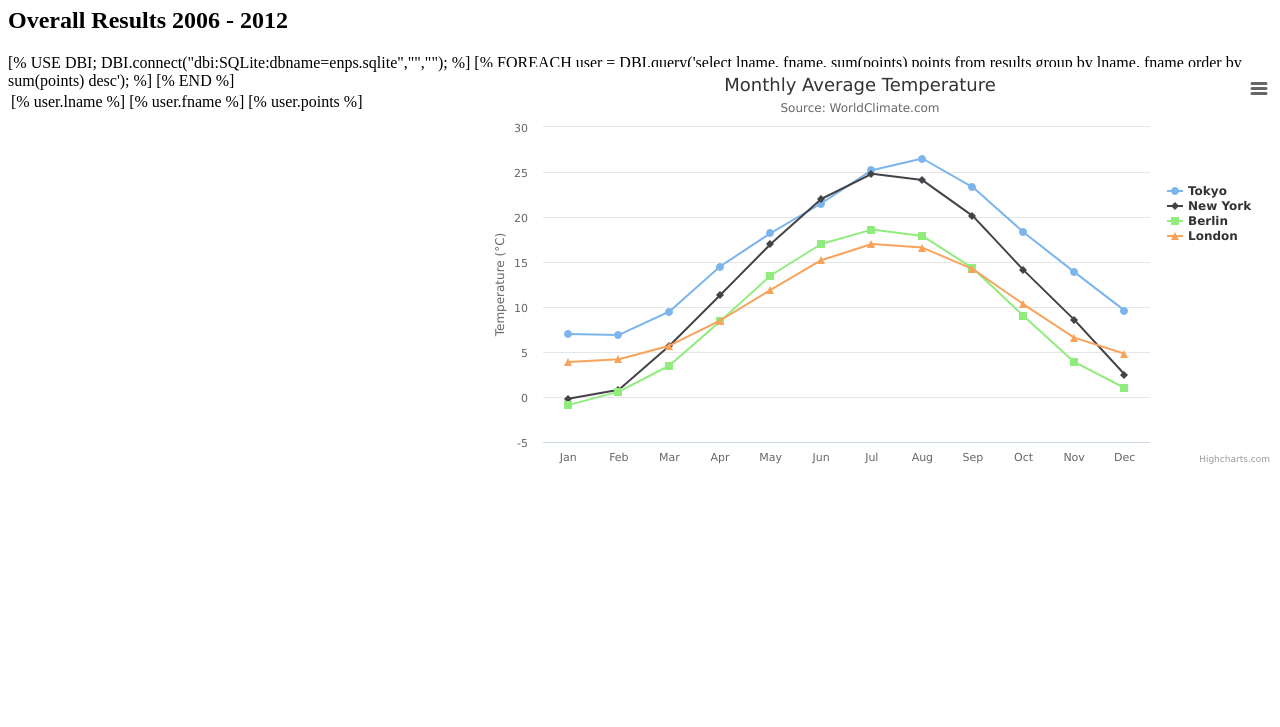
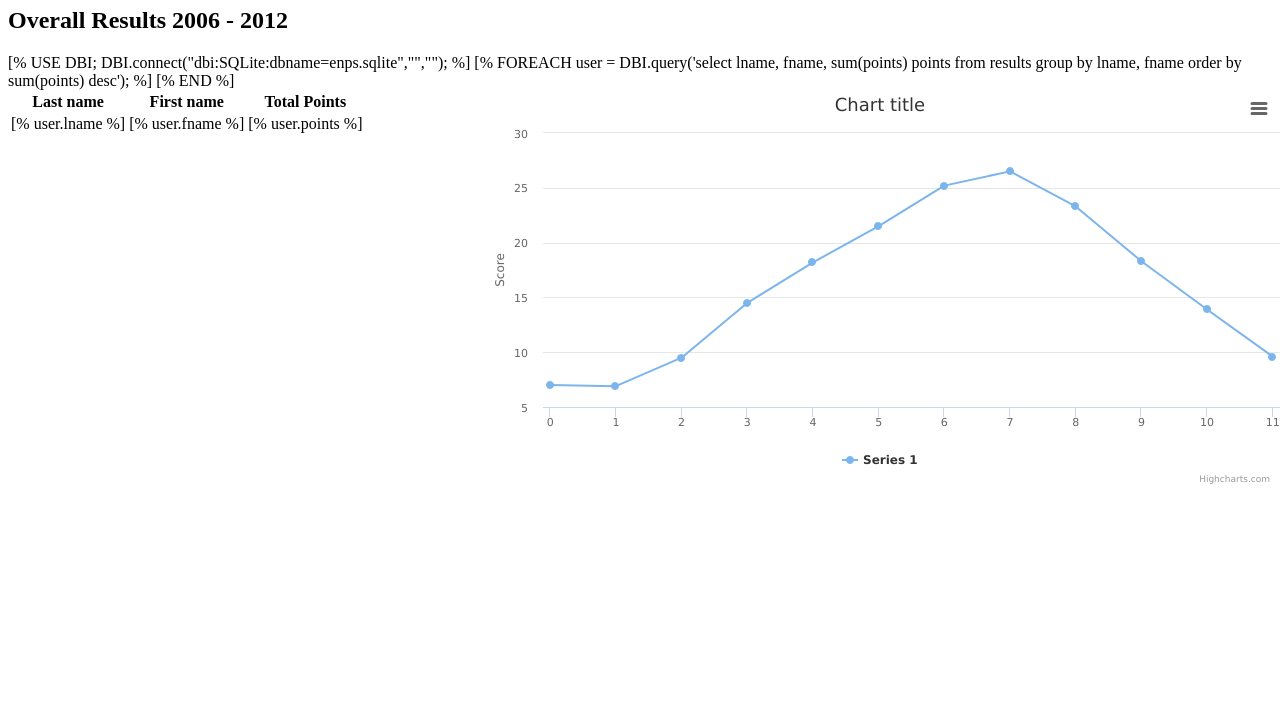
Before and after one commit to jhannah/enps, a plain HTML site: page src/hi.html in a window 1280 px wide. Shown: the part 73-800 px from the top of the page. Drawn offline with nearby package versions, Linux system fonts and the light colour scheme.

Commit message:
Stripping a bunch of stuff we don't want. Positioning corrections.

```diff
--- a/src/hi.html
+++ b/src/hi.html
@@ -9,7 +9,7 @@
     <script src="http://code.highcharts.com/highcharts.js"></script>
     <script src="http://code.highcharts.com/modules/exporting.js"></script>
 
-<div id="container" style="position:fixed; top:140px; right:0px; width: 800px; height: 400px;"></div>
+<div id="container" style="position:fixed; top:160px; right:0px; width: 800px; height: 400px;"></div>
 <script>
 $(function () {
     var chart;
@@ -18,24 +18,12 @@ $(function () {
             chart: {
                 renderTo: 'container',
                 type: 'line',
-                marginRight: 130,
-                marginBottom: 25
-            },
-            title: {
-                text: 'Monthly Average Temperature',
-                x: -20 //center
-            },
-            subtitle: {
-                text: 'Source: WorldClimate.com',
-                x: -20
-            },
-            xAxis: {
-                categories: ['Jan', 'Feb', 'Mar', 'Apr', 'May', 'Jun',
-                    'Jul', 'Aug', 'Sep', 'Oct', 'Nov', 'Dec']
+                marginRight: 0,
+                marginBottom: 80
             },
             yAxis: {
                 title: {
-                    text: 'Temperature (°C)'
+                    text: 'Score'
                 },
                 plotLines: [{
                     value: 0,
@@ -49,26 +37,8 @@ $(function () {
                         this.x +': '+ this.y +'°C';
                 }
             },
-            legend: {
-                layout: 'vertical',
-                align: 'right',
-                verticalAlign: 'top',
-                x: -10,
-                y: 100,
-                borderWidth: 0
-            },
             series: [{
-                name: 'Tokyo',
                 data: [7.0, 6.9, 9.5, 14.5, 18.2, 21.5, 25.2, 26.5, 23.3, 18.3, 13.9, 9.6]
-            }, {
-                name: 'New York',
-                data: [-0.2, 0.8, 5.7, 11.3, 17.0, 22.0, 24.8, 24.1, 20.1, 14.1, 8.6, 2.5]
-            }, {
-                name: 'Berlin',
-                data: [-0.9, 0.6, 3.5, 8.4, 13.5, 17.0, 18.6, 17.9, 14.3, 9.0, 3.9, 1.0]
-            }, {
-                name: 'London',
-                data: [3.9, 4.2, 5.7, 8.5, 11.9, 15.2, 17.0, 16.6, 14.2, 10.3, 6.6, 4.8]
             }]
         });
     });
@@ -77,13 +47,18 @@ $(function () {
 
 
 
-<h1>Pistol Matches</h1>
+<h1>ENPS Pistol Matches</h1>
 <h2>Overall Results 2006 - 2012</h2>
 
 [% USE DBI;
    DBI.connect("dbi:SQLite:dbname=enps.sqlite","","");
 %]
 <table>
+   <tr>
+      <th>Last name</th>
+      <th>First name</th>
+      <th>Total Points</th>
+   </tr>
 [% FOREACH user = DBI.query('select lname, fname, sum(points) points from results group by lname, fname order by sum(points) desc'); %]
    <tr>
       <td>[% user.lname %]</td>
```
